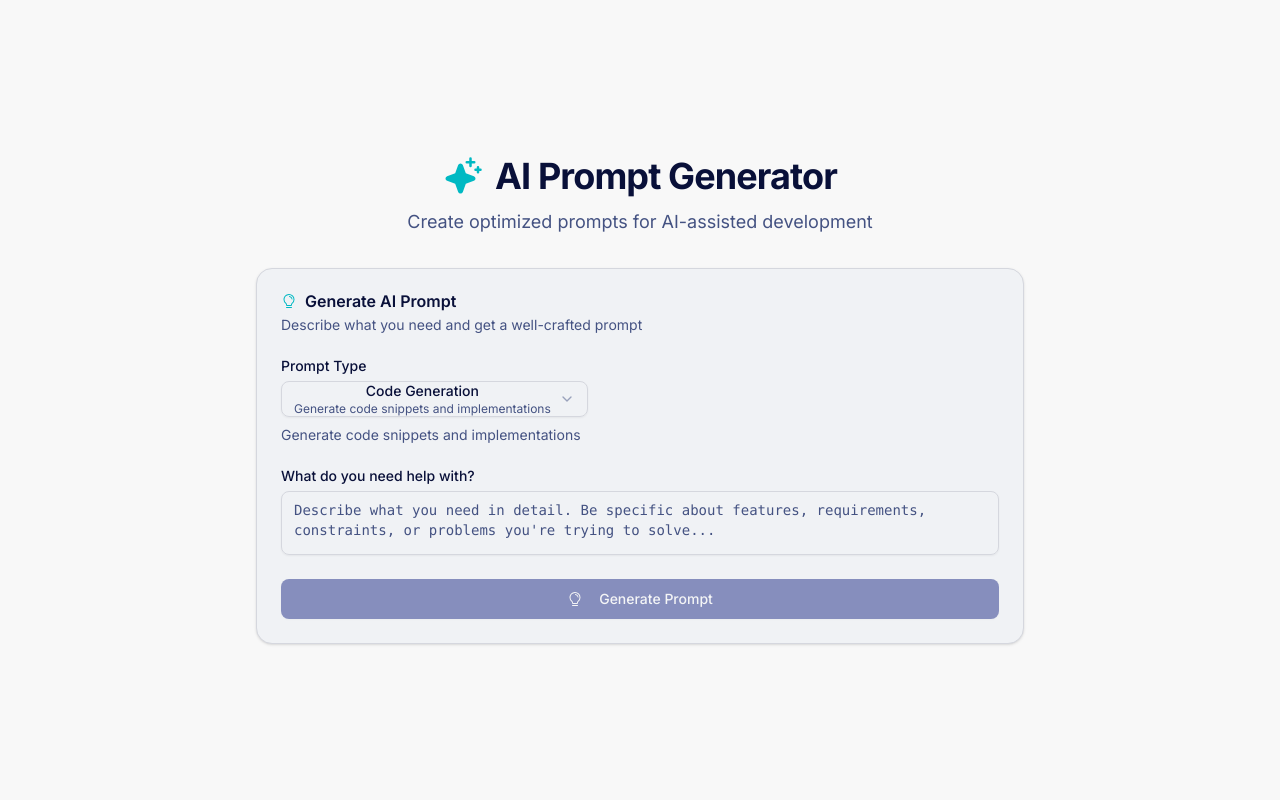
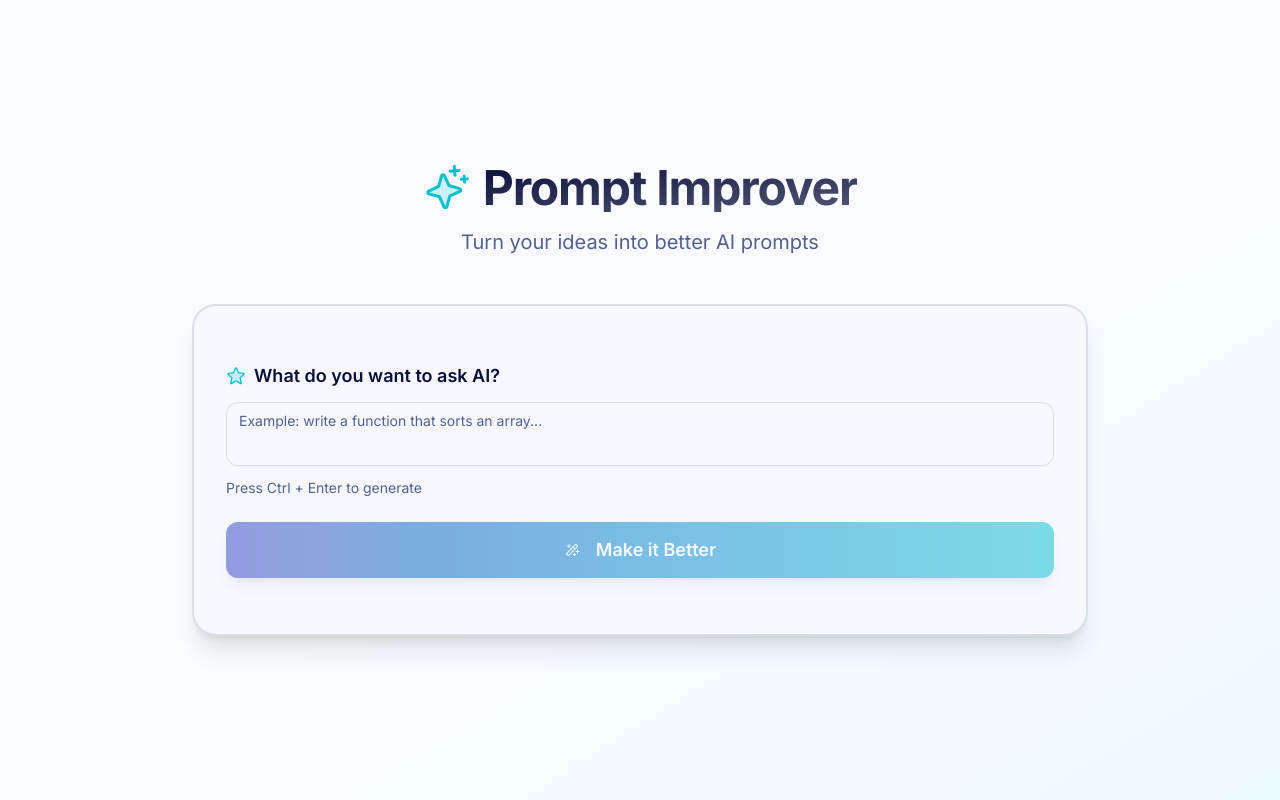
Before and after one commit to Waleedsheha/Basha, a React (Vite) app: page / in a window 1280 px wide. Built offline with nearby package versions, Linux system fonts and the light colour scheme.

Commit message:
Generated by Spark: Add AI capabilities , make the app more user frindly , choose simple language in UI,make it more visualy impressive

```diff
--- a/index.html
+++ b/index.html
@@ -4,7 +4,7 @@
 <head>
     <meta charset="UTF-8" />
     <meta name="viewport" content="width=device-width, initial-scale=1.0" />
-    <title>AI Prompt Generator</title>
+    <title>Prompt Improver - Make Your AI Prompts Better</title>
     <link rel="preconnect" href="https://fonts.googleapis.com">
     <link rel="preconnect" href="https://fonts.gstatic.com" crossorigin>
     <link href="https://fonts.googleapis.com/css2?family=Inter:wght@400;500;600;700&family=JetBrains+Mono&display=swap" rel="stylesheet">
--- a/src/App.tsx
+++ b/src/App.tsx
@@ -1,85 +1,44 @@
 import { Button } from '@/components/ui/button';
-import { Card, CardContent, CardDescription, CardHeader, CardTitle } from '@/components/ui/card';
+import { Card, CardContent } from '@/components/ui/card';
 import { Label } from '@/components/ui/label';
 import { Textarea } from '@/components/ui/textarea';
-import { Select, SelectContent, SelectItem, SelectTrigger, SelectValue } from '@/components/ui/select';
-import { Lightbulb, Copy, Check, Sparkle } from '@phosphor-icons/react';
+import { Copy, Check, Sparkle, Star, MagicWand } from '@phosphor-icons/react';
 import { useState } from 'react';
 import { Toaster } from '@/components/ui/sonner';
 import { toast } from 'sonner';
-
-type PromptType = 'code-generation' | 'architecture-design' | 'testing' | 'documentation' | 'refactoring' | 'debugging';
-
-const promptTypes: { value: PromptType; label: string; description: string }[] = [
-  {
-    value: 'code-generation',
-    label: 'Code Generation',
-    description: 'Generate code snippets and implementations'
-  },
-  {
-    value: 'architecture-design',
-    label: 'Architecture Design',
-    description: 'Design system architecture and component structure'
-  },
-  {
-    value: 'testing',
-    label: 'Testing',
-    description: 'Create unit tests, integration tests, and test strategies'
-  },
-  {
-    value: 'documentation',
-    label: 'Documentation',
-    description: 'Generate technical documentation and guides'
-  },
-  {
-    value: 'refactoring',
-    label: 'Refactoring',
-    description: 'Improve code quality and structure'
-  },
-  {
-    value: 'debugging',
-    label: 'Debugging',
-    description: 'Identify and fix bugs and issues'
-  },
-];
+import { motion, AnimatePresence } from 'framer-motion';
 
 function App() {
-  const [promptType, setPromptType] = useState<PromptType>('code-generation');
-  const [context, setContext] = useState('');
-  const [generatedPrompt, setGeneratedPrompt] = useState('');
+  const [input, setInput] = useState('');
+  const [result, setResult] = useState('');
   const [isGenerating, setIsGenerating] = useState(false);
   const [copied, setCopied] = useState(false);
 
   const handleGenerate = async () => {
-    if (!context.trim()) {
-      toast.error('Please provide context for the prompt');
+    if (!input.trim()) {
+      toast.error('Please enter what you want to ask AI');
       return;
     }
 
     setIsGenerating(true);
     try {
-      const selectedTypeInfo = promptTypes.find(t => t.value === promptType);
+      const promptText = `You are an expert at improving prompts for AI assistants. Take the user's simple request and transform it into a clear, effective prompt that will get better results from AI.
 
-      const systemPrompt = spark.llmPrompt`You are an expert at crafting effective prompts for AI coding assistants. Generate a well-structured, detailed prompt that will help an AI assistant understand exactly what the user needs.
+User's request: ${input}
 
-Prompt Type: ${promptType}
-Type Description: ${selectedTypeInfo?.description}
-User Context: ${context}
+Create an improved prompt that:
+- Is clear and specific
+- Includes helpful context
+- Asks for the right output format
+- Will get better AI results
 
-Create an optimized prompt that:
-- Clearly states the objective
-- Provides necessary context and constraints
-- Specifies the expected output format
-- Includes any relevant technical details
-- Uses best practices for AI prompt engineering
+Return only the improved prompt, ready to use.`;
 
-Return only the generated prompt, ready to be copied and used.`;
-
-      const result = await spark.llm(systemPrompt, 'gpt-4o');
-      setGeneratedPrompt(result);
-      toast.success('Prompt generated successfully!');
+      const improvedPrompt = await spark.llm(promptText, 'gpt-4o');
+      setResult(improvedPrompt);
+      toast.success('Your improved prompt is ready!');
     } catch (error) {
-      toast.error('Failed to generate prompt');
+      toast.error('Something went wrong. Please try again.');
       console.error(error);
     } finally {
       setIsGenerating(false);
@@ -87,132 +46,159 @@ Return only the generated prompt, ready to be copied and used.`;
   };
 
   const handleCopy = async () => {
-    if (!generatedPrompt) return;
+    if (!result) return;
 
     try {
-      await navigator.clipboard.writeText(generatedPrompt);
+      await navigator.clipboard.writeText(result);
       setCopied(true);
-      toast.success('Copied to clipboard!');
+      toast.success('Copied!');
       setTimeout(() => setCopied(false), 2000);
     } catch (error) {
-      toast.error('Failed to copy to clipboard');
+      toast.error('Could not copy. Please try again.');
     }
   };
 
-  const selectedType = promptTypes.find(t => t.value === promptType);
+  const handleKeyPress = (e: React.KeyboardEvent) => {
+    if (e.key === 'Enter' && (e.metaKey || e.ctrlKey)) {
+      handleGenerate();
+    }
+  };
 
   return (
-    <div className="min-h-screen bg-background flex items-center justify-center p-4">
+    <div className="min-h-screen bg-gradient-to-br from-background via-background to-accent/5 flex items-center justify-center p-4">
       <Toaster />
 
-      <div className="w-full max-w-3xl">
-        <div className="text-center mb-8">
-          <div className="flex items-center justify-center gap-3 mb-3">
-            <Sparkle className="text-accent" size={40} weight="fill" />
-            <h1 className="text-4xl font-bold tracking-tight">AI Prompt Generator</h1>
+      <div className="w-full max-w-4xl">
+        <motion.div
+          initial={{ opacity: 0, y: 20 }}
+          animate={{ opacity: 1, y: 0 }}
+          transition={{ duration: 0.6 }}
+          className="text-center mb-12"
+        >
+          <div className="flex items-center justify-center gap-3 mb-4">
+            <motion.div
+              animate={{
+                rotate: [0, 5, -5, 0],
+              }}
+              transition={{
+                duration: 2,
+                repeat: Infinity,
+                ease: "easeInOut"
+              }}
+            >
+              <Sparkle className="text-accent" size={48} weight="duotone" />
+            </motion.div>
+            <h1 className="text-5xl font-bold tracking-tight bg-gradient-to-br from-foreground to-foreground/70 bg-clip-text text-transparent">
+              Prompt Improver
+            </h1>
           </div>
-          <p className="text-muted-foreground text-lg">
-            Create optimized prompts for AI-assisted development
+          <p className="text-muted-foreground text-xl">
+            Turn your ideas into better AI prompts
           </p>
-        </div>
+        </motion.div>
 
-        <Card>
-          <CardHeader>
-            <CardTitle className="flex items-center gap-2">
-              <Lightbulb className="text-accent" />
-              Generate AI Prompt
-            </CardTitle>
-            <CardDescription>
-              Describe what you need and get a well-crafted prompt
-            </CardDescription>
-          </CardHeader>
-          <CardContent className="grid gap-6">
-            <div className="grid gap-2">
-              <Label htmlFor="prompt-type">Prompt Type</Label>
-              <Select value={promptType} onValueChange={(v) => setPromptType(v as PromptType)}>
-                <SelectTrigger id="prompt-type">
-                  <SelectValue />
-                </SelectTrigger>
-                <SelectContent>
-                  {promptTypes.map(type => (
-                    <SelectItem key={type.value} value={type.value}>
-                      <div>
-                        <div className="font-medium">{type.label}</div>
-                        <div className="text-xs text-muted-foreground">{type.description}</div>
-                      </div>
-                    </SelectItem>
-                  ))}
-                </SelectContent>
-              </Select>
-              {selectedType && (
-                <p className="text-sm text-muted-foreground">{selectedType.description}</p>
-              )}
-            </div>
-
-            <div className="grid gap-2">
-              <Label htmlFor="context">What do you need help with?</Label>
+        <motion.div
+          initial={{ opacity: 0, scale: 0.95 }}
+          animate={{ opacity: 1, scale: 1 }}
+          transition={{ duration: 0.4, delay: 0.2 }}
+        >
+          <Card className="border-2 shadow-xl backdrop-blur">
+            <CardContent className="p-8">
+              <div className="grid gap-6">
+                <div className="grid gap-3">
+                  <Label htmlFor="input" className="text-lg font-semibold flex items-center gap-2">
+                    <Star className="text-accent" size={20} weight="duotone" />
+                    What do you want to ask AI?
+                  </Label>
                   <Textarea
-                id="context"
-                value={context}
-                onChange={(e) => setContext(e.target.value)}
-                placeholder="Describe what you need in detail. Be specific about features, requirements, constraints, or problems you're trying to solve..."
-                rows={8}
-                className="font-mono text-sm resize-none"
+                    id="input"
+                    value={input}
+                    onChange={(e) => setInput(e.target.value)}
+                    onKeyDown={handleKeyPress}
+                    placeholder="Example: write a function that sorts an array..."
+                    rows={6}
+                    className="text-base resize-none focus-visible:ring-2 focus-visible:ring-accent transition-all"
                   />
+                  <p className="text-sm text-muted-foreground">
+                    Press {navigator.platform.includes('Mac') ? '⌘' : 'Ctrl'} + Enter to generate
+                  </p>
                 </div>
 
                 <Button
                   onClick={handleGenerate}
-              disabled={isGenerating || !context.trim()}
-              className="w-full"
+                  disabled={isGenerating || !input.trim()}
+                  className="w-full h-14 text-lg font-semibold bg-gradient-to-r from-primary to-accent hover:opacity-90 transition-opacity shadow-lg"
                   size="lg"
                 >
                   {isGenerating ? (
+                    <motion.div
+                      className="flex items-center gap-2"
+                      initial={{ opacity: 0.5 }}
+                      animate={{ opacity: [0.5, 1, 0.5] }}
+                      transition={{ duration: 1.5, repeat: Infinity }}
+                    >
+                      <MagicWand size={24} />
+                      Creating magic...
+                    </motion.div>
+                  ) : (
                     <>
-                  <div className="animate-pulse-glow mr-2">Generating...</div>
+                      <MagicWand className="mr-2" size={24} />
+                      Make it Better
+                    </>
+                  )}
+                </Button>
+              </div>
+            </CardContent>
+          </Card>
+        </motion.div>
+
+        <AnimatePresence>
+          {result && (
+            <motion.div
+              initial={{ opacity: 0, y: 20 }}
+              animate={{ opacity: 1, y: 0 }}
+              exit={{ opacity: 0, y: -20 }}
+              transition={{ duration: 0.4 }}
+            >
+              <Card className="mt-8 border-2 border-accent/20 shadow-xl backdrop-blur">
+                <CardContent className="p-8">
+                  <div className="flex items-start justify-between mb-4">
+                    <div className="flex items-center gap-2">
+                      <Sparkle className="text-accent" size={24} weight="duotone" />
+                      <h2 className="text-2xl font-bold">Your Improved Prompt</h2>
+                    </div>
+                    <Button
+                      variant="outline"
+                      size="lg"
+                      onClick={handleCopy}
+                      className="border-2 hover:bg-accent/10 hover:border-accent transition-colors"
+                    >
+                      {copied ? (
+                        <>
+                          <Check className="mr-2" size={20} weight="bold" />
+                          Copied!
                         </>
                       ) : (
                         <>
-                  <Lightbulb className="mr-2" />
-                  Generate Prompt
-                </>
-              )}
-            </Button>
-          </CardContent>
-        </Card>
-
-        {generatedPrompt && (
-          <Card className="mt-6">
-            <CardHeader>
-              <div className="flex items-center justify-between">
-                <CardTitle>Generated Prompt</CardTitle>
-                <Button variant="outline" size="sm" onClick={handleCopy}>
-                  {copied ? (
-                    <>
-                      <Check className="mr-2" />
-                      Copied
-                    </>
-                  ) : (
-                    <>
-                      <Copy className="mr-2" />
+                          <Copy className="mr-2" size={20} />
                           Copy
                         </>
                       )}
                     </Button>
                   </div>
-              <CardDescription>
-                Use this optimized prompt with your AI assistant
-              </CardDescription>
-            </CardHeader>
-            <CardContent>
-              <div className="bg-muted rounded-lg p-4">
-                <pre className="whitespace-pre-wrap font-mono text-sm text-foreground">
-                  {generatedPrompt}
-                </pre>
+                  <div className="bg-gradient-to-br from-accent/5 to-primary/5 border-2 border-accent/20 rounded-xl p-6">
+                    <p className="text-base leading-relaxed whitespace-pre-wrap text-foreground">
+                      {result}
+                    </p>
                   </div>
+                  <p className="text-sm text-muted-foreground mt-4 text-center">
+                    Copy this and paste it into ChatGPT, Claude, or any AI assistant
+                  </p>
                 </CardContent>
               </Card>
+            </motion.div>
           )}
+        </AnimatePresence>
       </div>
     </div>
   );
--- a/src/index.css
+++ b/src/index.css
@@ -16,35 +16,35 @@
 }
 
 :root {
-  --background: oklch(0.98 0 0);
+  --background: oklch(0.99 0.005 270);
   --foreground: oklch(0.20 0.08 270);
 
-  --card: oklch(0.96 0.005 270);
+  --card: oklch(0.98 0.008 270);
   --card-foreground: oklch(0.20 0.08 270);
 
   --popover: oklch(0.97 0.005 270);
   --popover-foreground: oklch(0.20 0.08 270);
 
-  --primary: oklch(0.35 0.15 270);
+  --primary: oklch(0.45 0.20 270);
   --primary-foreground: oklch(0.98 0 0);
 
-  --secondary: oklch(0.55 0.12 240);
+  --secondary: oklch(0.60 0.18 250);
   --secondary-foreground: oklch(0.98 0 0);
 
-  --muted: oklch(0.92 0.02 270);
-  --muted-foreground: oklch(0.45 0.08 270);
+  --muted: oklch(0.94 0.015 270);
+  --muted-foreground: oklch(0.50 0.08 270);
 
-  --accent: oklch(0.70 0.15 200);
-  --accent-foreground: oklch(0.20 0.08 270);
+  --accent: oklch(0.70 0.20 200);
+  --accent-foreground: oklch(0.15 0.08 270);
 
   --destructive: oklch(0.577 0.245 27.325);
   --destructive-foreground: oklch(0.98 0 0);
 
-  --border: oklch(0.88 0.01 270);
-  --input: oklch(0.88 0.01 270);
-  --ring: oklch(0.70 0.15 200);
+  --border: oklch(0.90 0.015 270);
+  --input: oklch(0.90 0.015 270);
+  --ring: oklch(0.70 0.20 200);
 
-  --radius: 0.5rem;
+  --radius: 0.75rem;
 }
 
 @theme {
@@ -76,15 +76,22 @@
   --radius-full: 9999px;
 }
 
-@keyframes pulse-glow {
-  0%, 100% {
-    opacity: 0.5;
+@keyframes shimmer {
+  0% {
+    background-position: -1000px 0;
   }
-  50% {
-    opacity: 1;
+  100% {
+    background-position: 1000px 0;
   }
 }
 
-.animate-pulse-glow {
-  animation: pulse-glow 2s ease-in-out infinite;
+.animate-shimmer {
+  animation: shimmer 3s linear infinite;
+  background: linear-gradient(
+    to right,
+    transparent 0%,
+    rgba(255, 255, 255, 0.3) 50%,
+    transparent 100%
+  );
+  background-size: 1000px 100%;
 }
```
Also changed, not shown: src/vite-end.d.ts (+26 -0 lines), 1 other file (tests, documents, lock files or other folders). Lines whose indentation alone changed are shown as unchanged.
